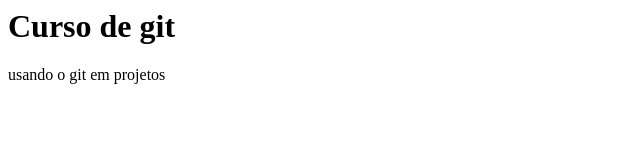
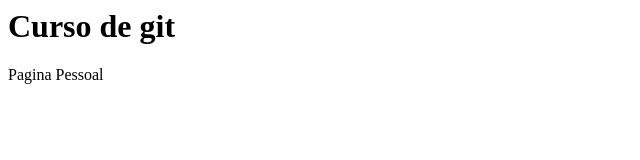
Before and after one commit to IsaacArgolo/Projetos-Java, a plain HTML site: page index.html in a window 1280 px wide. Shown: the full height of the page, 0-640 px from the left. Drawn offline with Linux system fonts and the light colour scheme.

Commit message:
arquivo modificado

```diff
--- a/index.html
+++ b/index.html
@@ -2,7 +2,7 @@
     <head>
         <body>
             <h1>Curso de git</h1>
-            <p> usando o git em projetos</p>
+            <p>Pagina Pessoal</p>
         </body>
     </head>
 </html>
```
